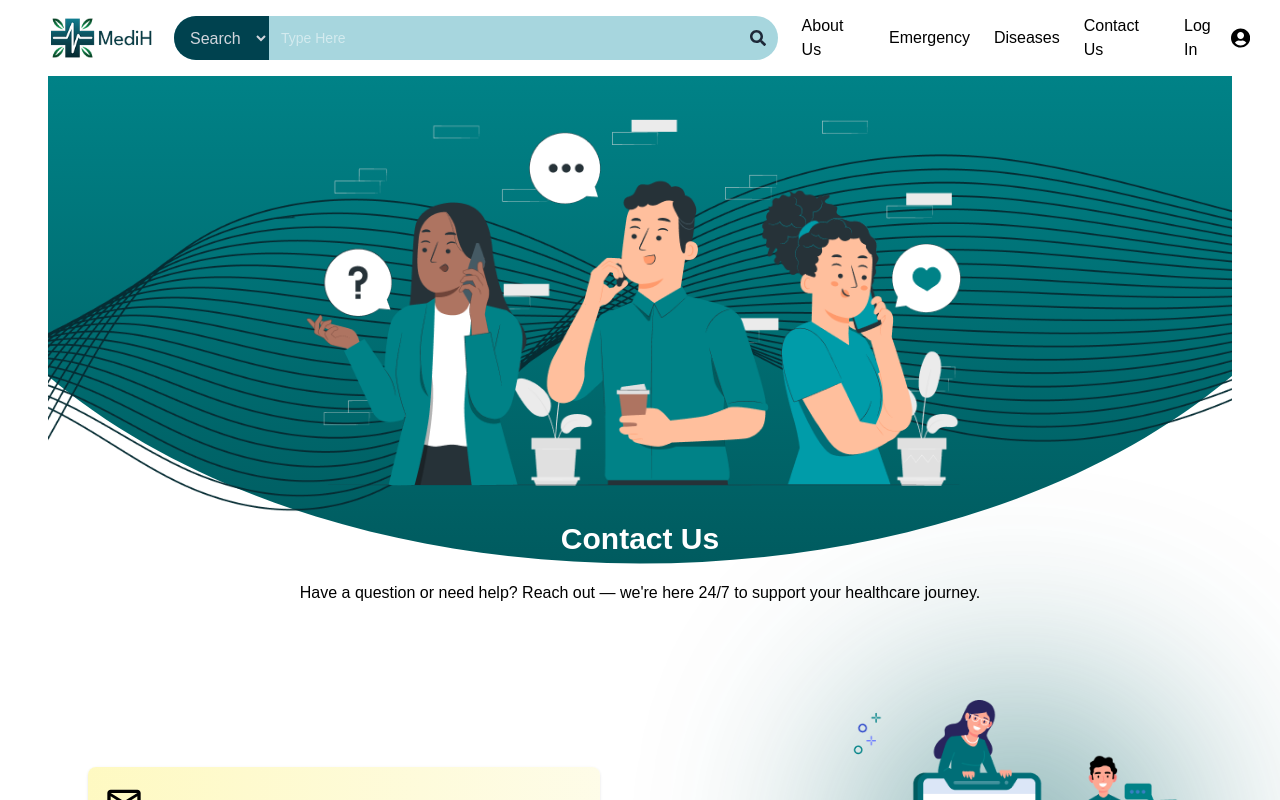
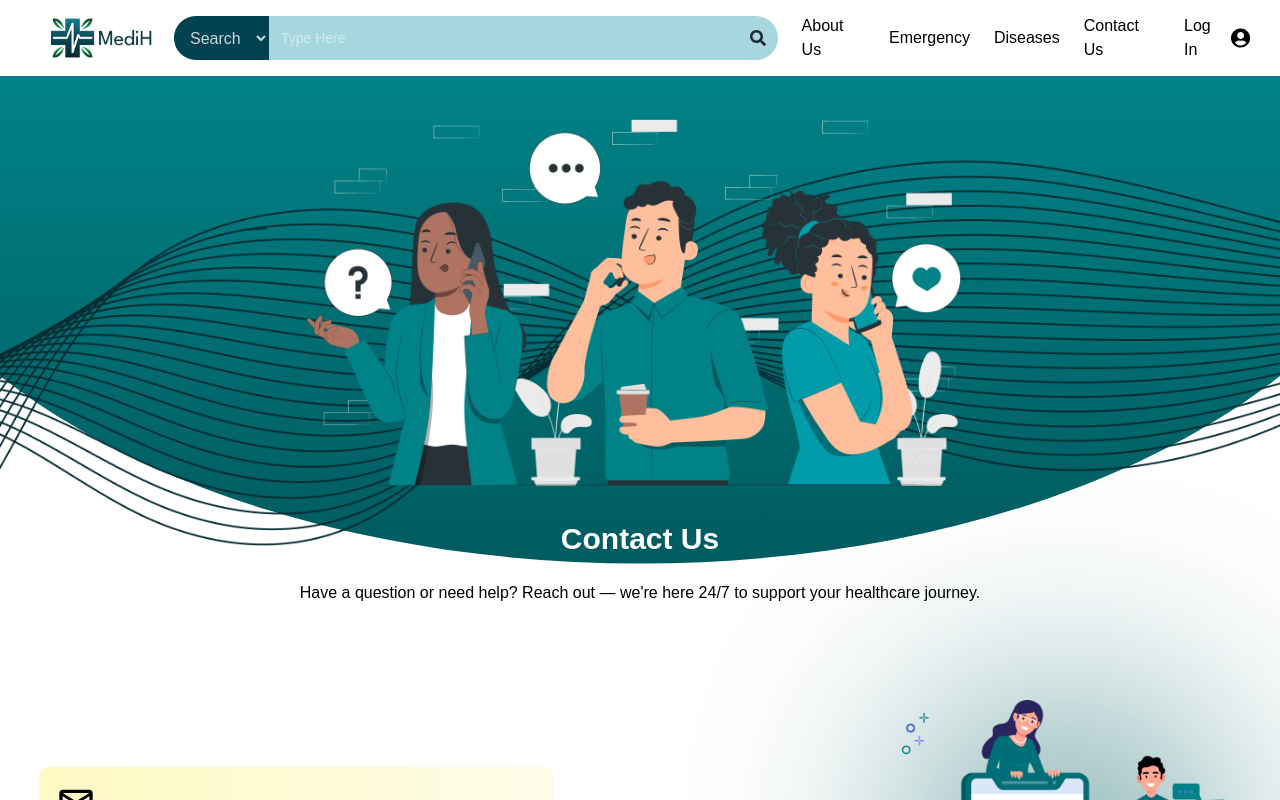
Before and after one commit to bytespathsolutions/BCID001-MysticBug, a React (Vite) app in the folder MysticBug/: page /contactus in a window 1280 px wide. Shown: the top 800 px of the page. Built offline with nearby package versions, Linux system fonts and the light colour scheme.

Commit message:
remove style wrapper

```diff
--- a/MysticBug/src/pages/ContactUs.jsx
+++ b/MysticBug/src/pages/ContactUs.jsx
@@ -3,7 +3,7 @@ import { images, icons } from "../assets/assets";
 
 const ContactUs = () => {
   return (
-    <div className="md:px-12 md:mb-12">
+    <div>
       {/* Banner */}
       <Banner
         src={images.calling_1}
```
